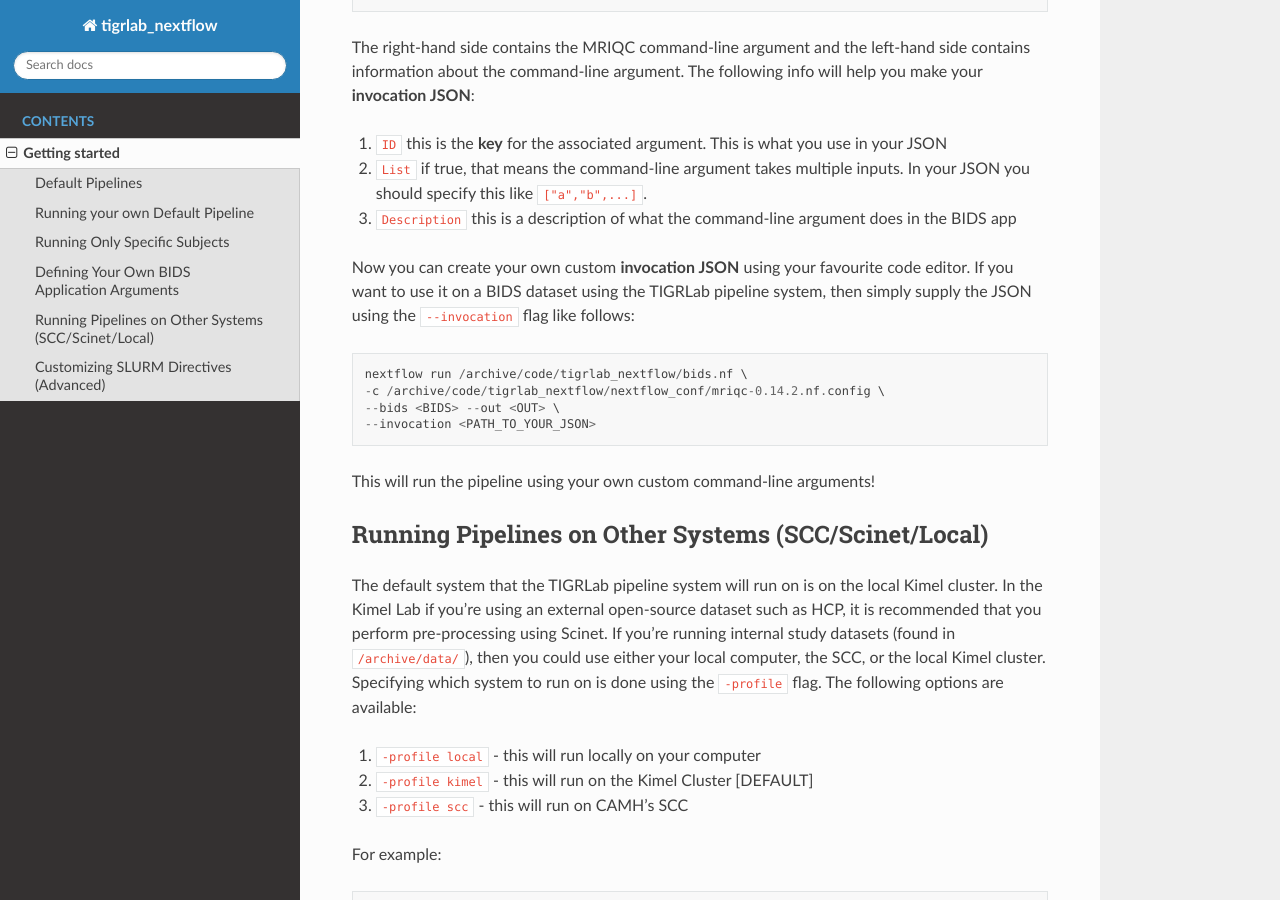
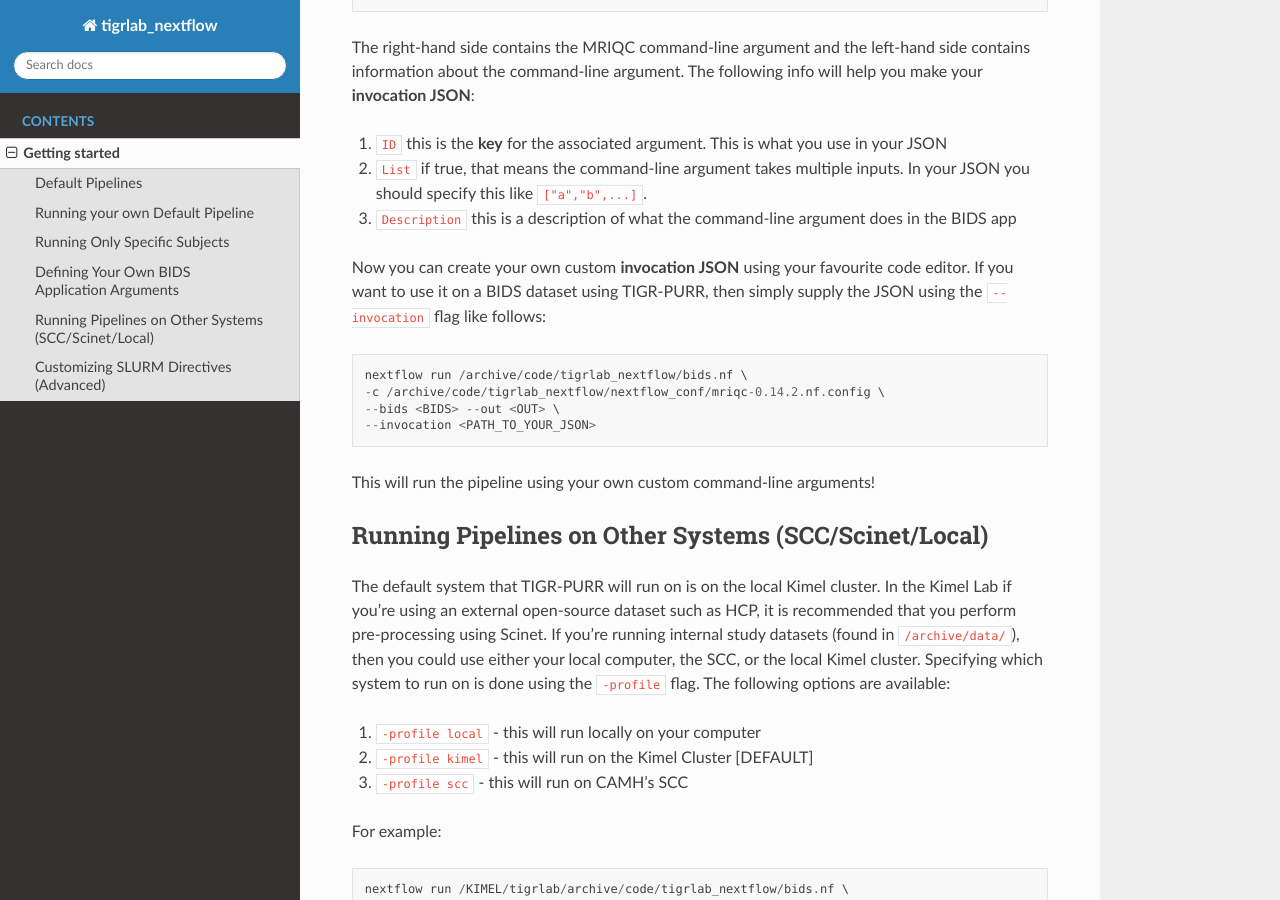
Before and after one commit to kimjetwav/TIGR_PURR, a Sphinx documentation site: the page built from docs/source/getting_started.rst, in a window 1280 px wide and 900 px high, scrolled down 5389 px. Built offline with Sphinx 7.4.7 and the Read the Docs theme 2.0.0, drawn with Linux system fonts in a browser that asks for light colours; some of the changed text lies outside the part shown.

Commit message:
TIGR-PURR is official

```diff
--- a/docs/source/getting_started.rst
+++ b/docs/source/getting_started.rst
@@ -27,7 +27,7 @@
 
         module load python/3.6.3-boutiques-0.5.20
 
-This loads in `Boutiques <https://boutiques.github.io>`_ which is required by the TIGRLAB pipeline system.
+This loads in `Boutiques <https://boutiques.github.io>`_ which is required by TIGR-PURR.
 
 .. note::
 
@@ -115,7 +115,7 @@
 
 This means that you can specify any JSON file using the flag ``--invocation`` with an **invocation JSON** as an argument.
 
-Invocation JSONS are essentially command-line arguments packed neatly into a JSON file. This explicitly stores the arguments you used for a pipeline so that you can remember what exactly you ran if you need to reproduce outputs of a pipeline or want to incorporate more subjects when running a pipeline. The TIGRLab pipeline system uses `Boutiques <https://www.boutiques.github.io>`_ under the hood which handles these JSON files and translates them to command-line calls.
+Invocation JSONS are essentially command-line arguments packed neatly into a JSON file. This explicitly stores the arguments you used for a pipeline so that you can remember what exactly you ran if you need to reproduce outputs of a pipeline or want to incorporate more subjects when running a pipeline. TIGR-PURR uses `Boutiques <https://www.boutiques.github.io>`_ under the hood which handles these JSON files and translates them to command-line calls.
 
 Opening it up reveals what's actually being fed into MRIQC::
 
@@ -213,7 +213,7 @@
 3. ``Description`` this is a description of what the command-line argument does in the BIDS app
 
 
-Now you can create your own custom **invocation JSON** using your favourite code editor. If you want to use it on a BIDS dataset using the TIGRLab pipeline system, then simply supply the JSON using the ``--invocation`` flag like follows::
+Now you can create your own custom **invocation JSON** using your favourite code editor. If you want to use it on a BIDS dataset using TIGR-PURR, then simply supply the JSON using the ``--invocation`` flag like follows::
 
         nextflow run /archive/code/tigrlab_nextflow/bids.nf \
         -c /archive/code/tigrlab_nextflow/nextflow_conf/mriqc-0.14.2.nf.config \
@@ -226,7 +226,7 @@
 Running Pipelines on Other Systems (SCC/Scinet/Local)
 =====================================================
 
-The default system that the TIGRLab pipeline system will run on is on the local Kimel cluster. In the Kimel Lab if you're using an external open-source dataset such as HCP, it is recommended that you perform pre-processing using Scinet. If you're running internal study datasets (found in ``/archive/data/``), then you could use either your local computer, the SCC, or the local Kimel cluster. Specifying which system to run on is done using the ``-profile`` flag. The following options are available:
+The default system that TIGR-PURR will run on is on the local Kimel cluster. In the Kimel Lab if you're using an external open-source dataset such as HCP, it is recommended that you perform pre-processing using Scinet. If you're running internal study datasets (found in ``/archive/data/``), then you could use either your local computer, the SCC, or the local Kimel cluster. Specifying which system to run on is done using the ``-profile`` flag. The following options are available:
 
 1. ``-profile local`` - this will run locally on your computer
 2. ``-profile kimel`` - this will run on the Kimel Cluster [DEFAULT]
--- a/docs/source/index.rst
+++ b/docs/source/index.rst
@@ -3,14 +3,14 @@
    You can adapt this file completely to your liking, but it should at least
    contain the root `toctree` directive.
 
-Welcome to the TIGRLab Pipeline System documentation!
+TIGRLab Pipelines: Utterly Reproducible Research (TIGR-PURR)
 =========================================================
 
 
-Welcome to the documentation page for TIGRLab's pipeline system.
+Welcome to the documentation page for TIGR-PURR.
 This is where you'll find information about how to run the lab's supported pipelines yourself as well as the various configuration options available to you.
 
-The TIGRLab Pipeline System is a pipeline system based off a combination of `Nextflow <https://www.nextflow.io>`_ and `Boutiques <https://www.boutiques.github.io>`_ which allow us to seamlessly run a variety of `BIDS Applications <https://bids.neuroimaging.io>`_ based distributed pipelines easily with only a little bit of configuration work. The system will allow you to run full BIDS-app pipelines on:
+The TIGR-PURR is a pipeline system based off a combination of `Nextflow <https://www.nextflow.io>`_ and `Boutiques <https://www.boutiques.github.io>`_ which allow us to seamlessly run a variety of `BIDS Applications <https://bids.neuroimaging.io>`_ based distributed pipelines easily with only a little bit of configuration work. The system will allow you to run full BIDS-app pipelines on:
 
 * The local Kimel-Lab Cluster
 * CAMH's SCC Cluster
```
